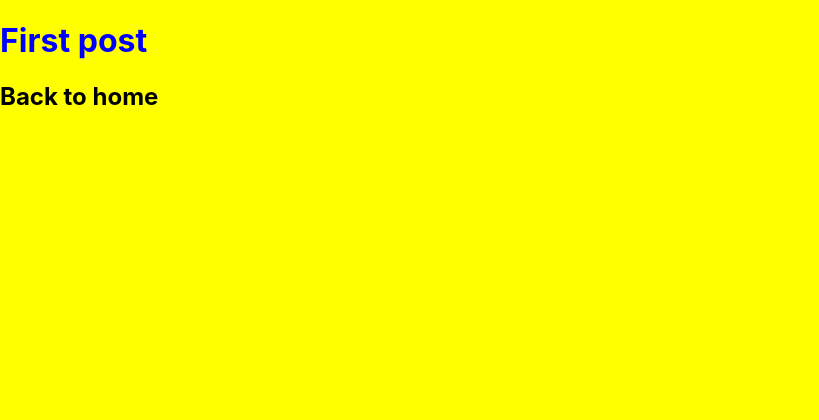
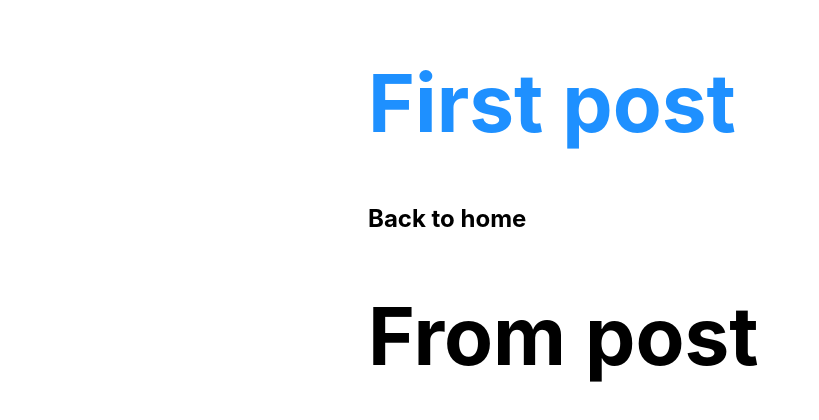
Before and after one commit to Sumit45doc/Nextjs, a Next.js app: page /posts/first-post in a window 1280 px wide. Shown: the top 420 px of the page, without its empty margins (0-819 px from the left). Built offline with nearby package versions, Linux system fonts and the light colour scheme.

Commit message:
post gobal css test

```diff
--- /dev/null
+++ b/components/Layout.js
@@ -0,0 +1,10 @@
+import style from "./layout.module.css"
+function Layout({children}) {
+    return (
+        <div className={style.container}>
+            {children}
+        </div>
+    )
+}
+
+export default Layout
--- /dev/null
+++ b/components/layout.module.css
@@ -0,0 +1,5 @@
+.container {
+    max-width: 36rem;
+    padding: 0 1rem;
+    margin: 3rem auto 6rem;
+  }
--- a/pages/posts/first-post.js
+++ b/pages/posts/first-post.js
@@ -1,8 +1,11 @@
 import Link from "next/link"
 import Head from "next/head"
+import Layout from "../../components/Layout"
+import Post from "../../secondaryComponent/Post"
+
 function firstpost() {
     return (
-        <>
+        <Layout>
             <Head>
                 <title>First post</title>
             </Head>
@@ -14,8 +17,9 @@ function firstpost() {
                    <a>Back to home</a>
                 </Link>
             </h2>
-            <style jsx>{`.first{color: blue}`}</style>
-        </>
+            <Post/>
+            {/* <style jsx>{`.first{color: blue}`}</style> */}
+        </Layout>
     )
 }
 
--- /dev/null
+++ b/secondaryComponent/Post.js
@@ -0,0 +1,10 @@
+
+function Post() {
+    return (
+        <div>
+<h1 className="post">From post</h1>
+        </div>
+    )
+}
+
+export default Post
--- a/styles/globals.css
+++ b/styles/globals.css
@@ -4,7 +4,6 @@ body {
   margin: 0;
   font-family: -apple-system, BlinkMacSystemFont, Segoe UI, Roboto, Oxygen,
     Ubuntu, Cantarell, Fira Sans, Droid Sans, Helvetica Neue, sans-serif;
-    background-color: yellow;
 }
 
 a {
@@ -15,3 +14,10 @@ a {
 * {
   box-sizing: border-box;
 }
+.first{
+  color: dodgerblue;
+  font-size: 5rem;
+}
+.post{
+  font-size: 5rem;
+}
```
